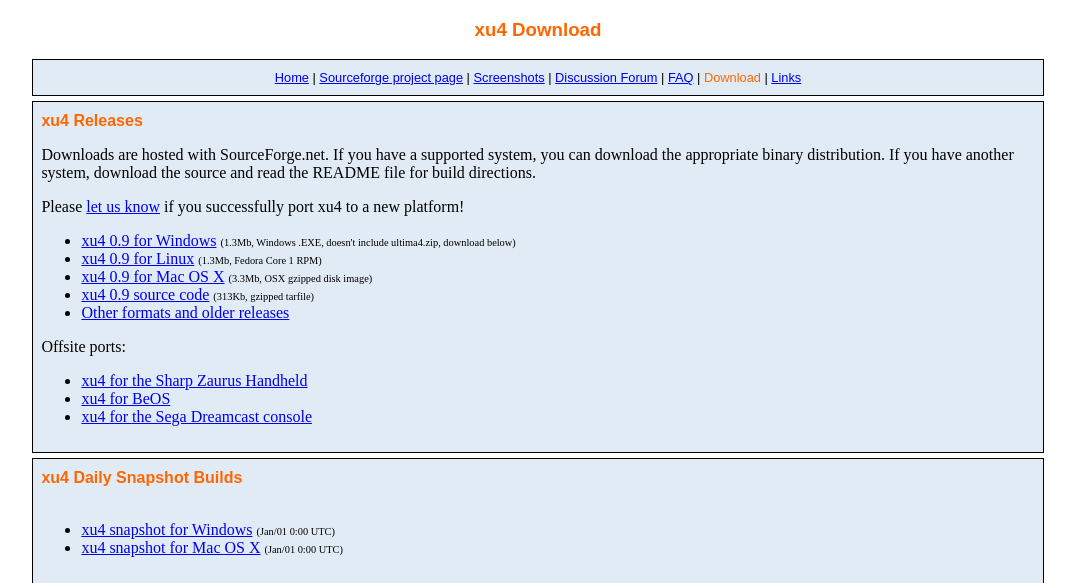
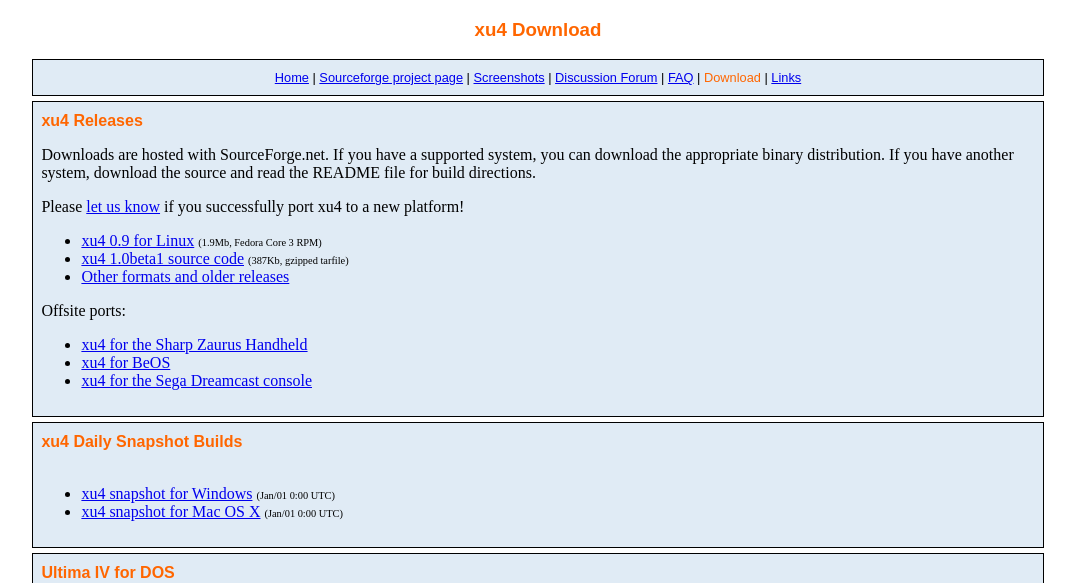
Before and after one commit to TeaRex73/xu4-raspberry, a PHP site: page /download.php in a window 1280 px wide. Shown: the top 583 px of the page, without its empty margins (102-1177 px from the left). Run offline with PHP 8.4, Linux system fonts and the light colour scheme.

Commit message:
updated for 1.0beta1 downloads
git-svn-id: svn://svn.code.sf.net/p/xu4/code/trunk@2305 694b2c84-8326-496a-a978-df44a0d360f4

```diff
--- a/web/download.php
+++ b/web/download.php
@@ -15,17 +15,17 @@
   <span class="menuitem"><a accesskey="4" href="forum">Discussion Forum</a></span> |
   <span class="menuitem"><a accesskey="5" href="faq.html">FAQ</a></span> |
   <span class="selectedmenuitem">Download</span> |
-  <span class="menuitem"><a accesskey="6" href="links.html">Links</a></span>
+  <span class="menuitem"><a accesskey="7" href="links.html">Links</a></span>
 </div>
 <div class="section">
   <span class="heading">xu4 Releases</span><br />
   <p>Downloads are hosted with SourceForge.net. If you have a supported system, you can download the appropriate binary distribution.  If you have another system, download the source and read the README file for build directions.</p>
   <p>Please <a href="http://xu4.sourceforge.net/forum/">let us know</a> if you successfully port xu4 to a new platform!</p>
   <ul>
-    <li><a href="http://prdownloads.sourceforge.net/xu4/xu4-0.9-win32.exe?download">xu4 0.9 for Windows</a> <span class="details">(1.3Mb, Windows .EXE, doesn't include ultima4.zip, download below)</span></li>
-    <li><a href="http://prdownloads.sourceforge.net/xu4/xu4-0.9-1.i386.rpm?download">xu4 0.9 for Linux</a> <span class="details">(1.3Mb, Fedora Core 1 RPM)</span></li>
-    <li><a href="http://prdownloads.sourceforge.net/xu4/xu4-0.9.dmg.gz?download">xu4 0.9 for Mac OS X</a> <span class="details">(3.3Mb, OSX gzipped disk image)</span></li>
-    <li><a href="http://prdownloads.sourceforge.net/xu4/xu4-0.9.tar.gz?download">xu4 0.9 source code</a> <span class="details">(313Kb, gzipped tarfile)</span></li>
+    <!-- <li><a href="http://prdownloads.sourceforge.net/xu4/xu4-1.0beta1-win32.exe?download">xu4 0.9 for Windows</a> <span class="details">(xxxMb, Windows .EXE, doesn't include ultima4.zip, download below)</span></li> -->
+    <li><a href="http://prdownloads.sourceforge.net/xu4/xu4-1.0beta1-1.i386.rpm?download">xu4 0.9 for Linux</a> <span class="details">(1.9Mb, Fedora Core 3 RPM)</span></li>
+    <!-- <li><a href="http://prdownloads.sourceforge.net/xu4/xu4-1.0beta1.dmg.gz?download">xu4 0.9 for Mac OS X</a> <span class="details">(xxxMb, OSX gzipped disk image)</span></li> -->
+    <li><a href="http://prdownloads.sourceforge.net/xu4/xu4-1.0beta1.tar.gz?download">xu4 1.0beta1 source code</a> <span class="details">(387Kb, gzipped tarfile)</span></li>
     <li><a href="http://sourceforge.net/project/showfiles.php?group_id=36225">Other formats and older releases</a></li>
   </ul>
   <p>Offsite ports:</p>
```
